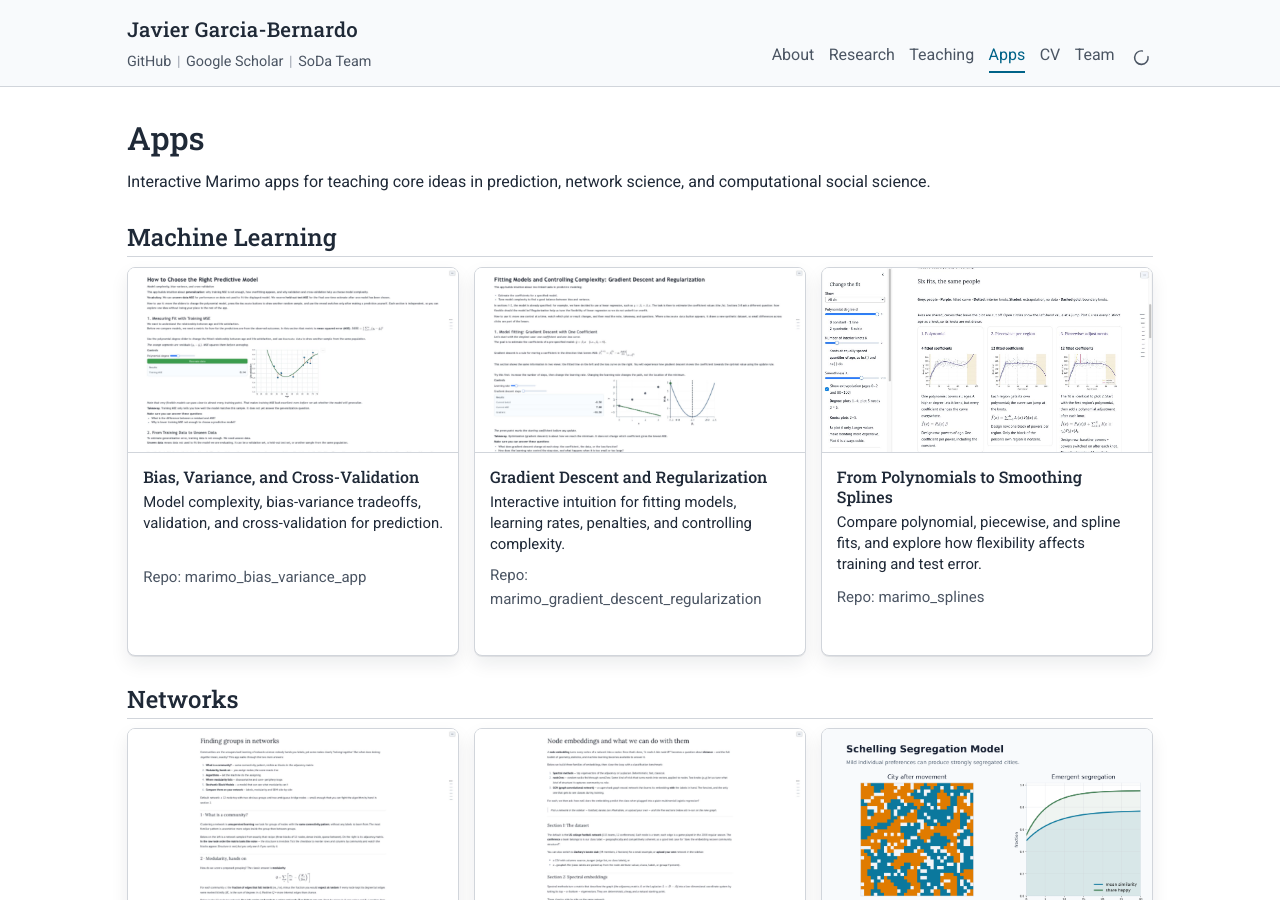
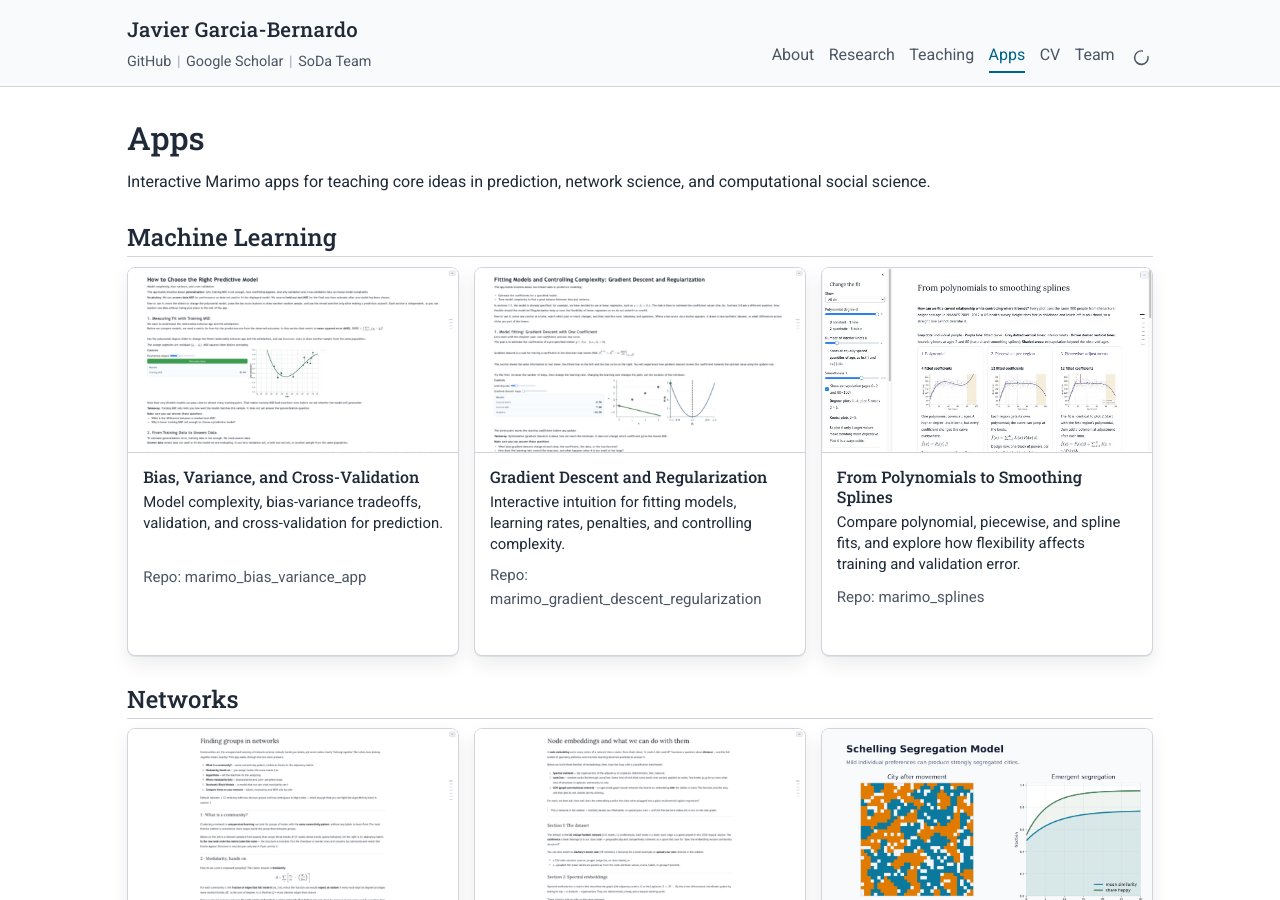
Before and after one commit to jgarciab/jgarciab.github.io, a Jekyll site: the page built from apps.md, in a window 1280 px wide and 900 px high. Built offline with Jekyll 4.4.1, drawn with Linux system fonts in a browser that asks for light colours.

Commit message:
Refresh spline app card

```diff
--- a/_data/apps.yml
+++ b/_data/apps.yml
@@ -52,4 +52,4 @@
   url: https://javier.science/marimo_splines/
   repo: https://github.com/jgarciab/marimo_splines
   image: /assets/img/apps/marimo_splines.png
-  description: Compare polynomial, piecewise, and spline fits, and explore how flexibility affects training and test error.
+  description: Compare polynomial, piecewise, and spline fits, and explore how flexibility affects training and validation error.
```
Also changed, not shown: assets/img/apps/marimo_splines.png.
